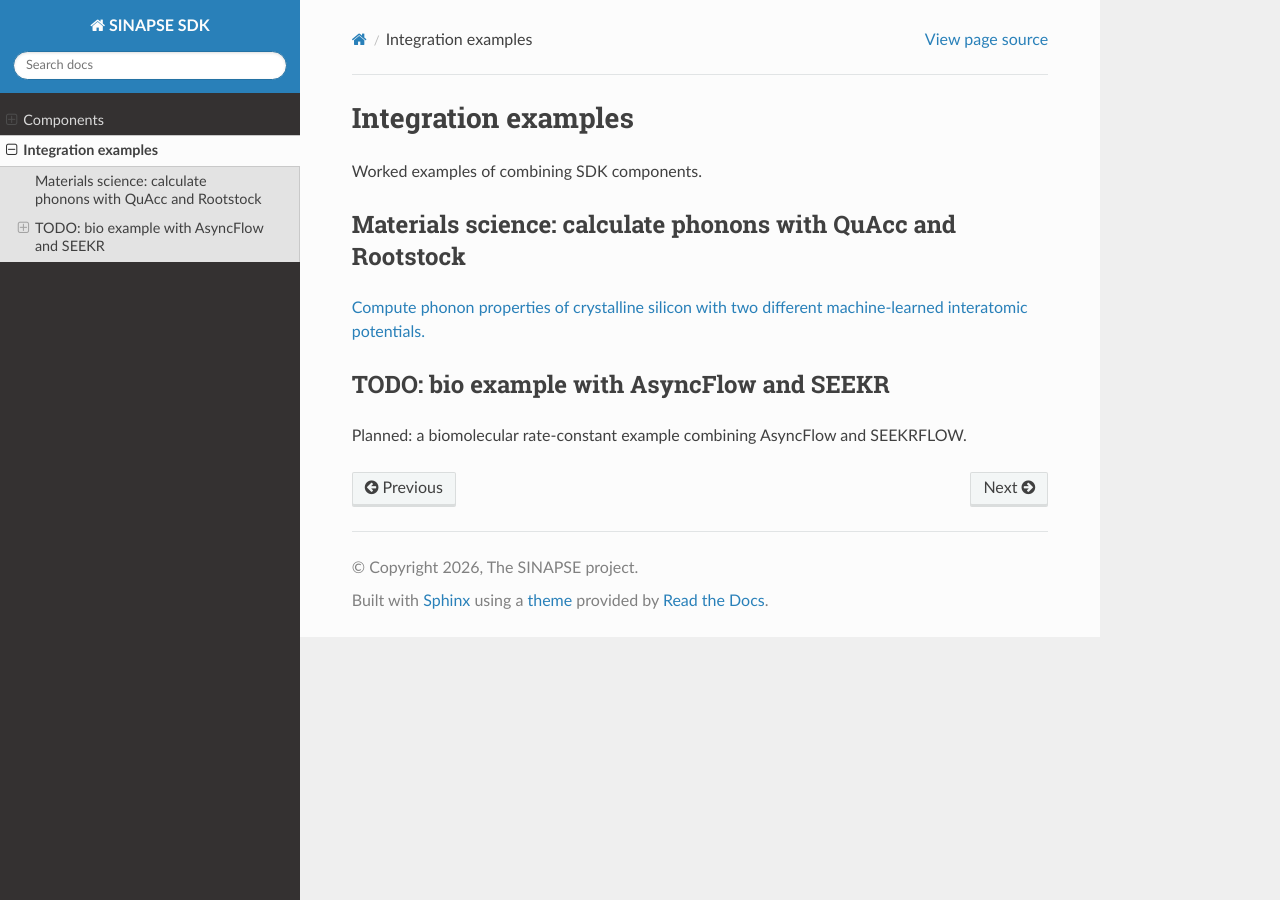
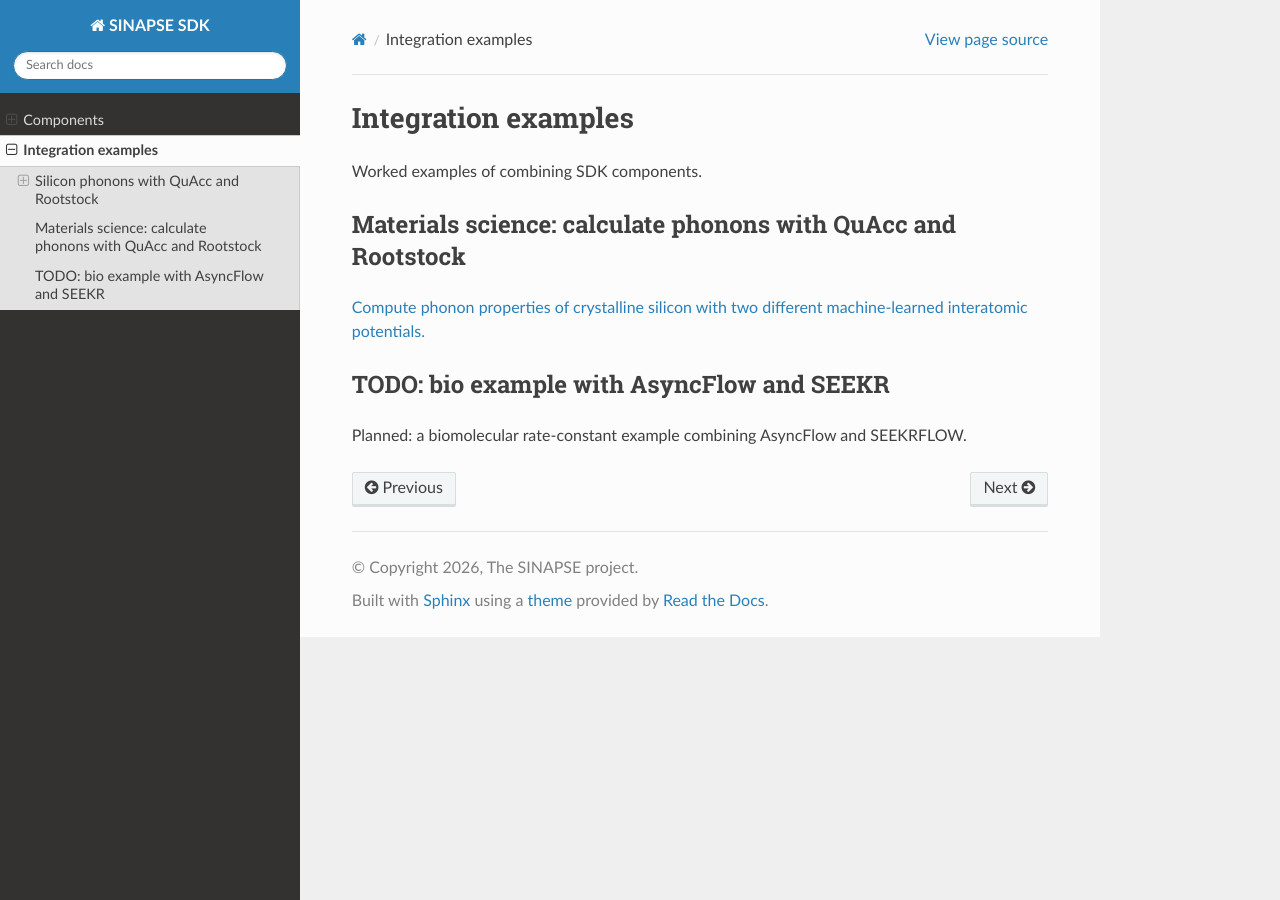
Before and after one commit to SINAPSE-NSF/sinapse-sdk, a Sphinx documentation site: the page built from docs/examples.md, in a window 1280 px wide. Built offline with Sphinx 7.4.7 and the Read the Docs theme 3.1.0, drawn with Linux system fonts in a browser that asks for light colours.

Commit message:
clean up sidebar

````diff
--- a/docs/examples.md
+++ b/docs/examples.md
@@ -1,6 +1,12 @@
 # Integration examples
 
 Worked examples of combining SDK components.
+
+```{toctree}
+:hidden:
+
+Silicon phonons with QuAcc and Rootstock <quacc-rootstock-phonons/index>
+```
 
 ## Materials science: calculate phonons with QuAcc and Rootstock
 
@@ -10,9 +16,3 @@ Worked examples of combining SDK components.
 
 Planned: a biomolecular rate-constant example combining AsyncFlow and
 SEEKRFLOW.
-
-```{toctree}
-:hidden:
-
-quacc-rootstock-phonons/index
-```
````
